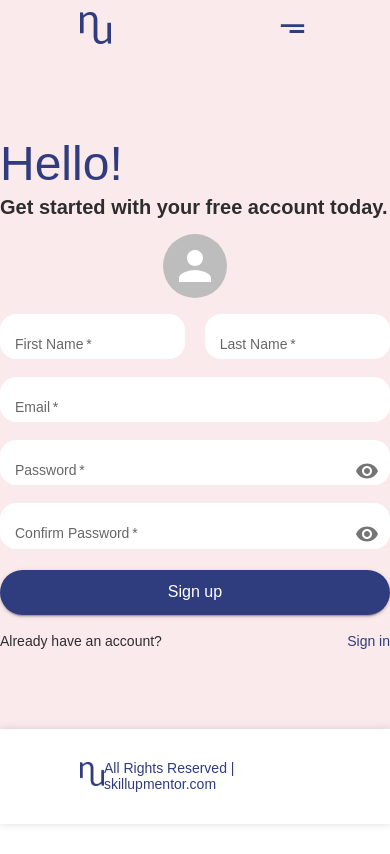
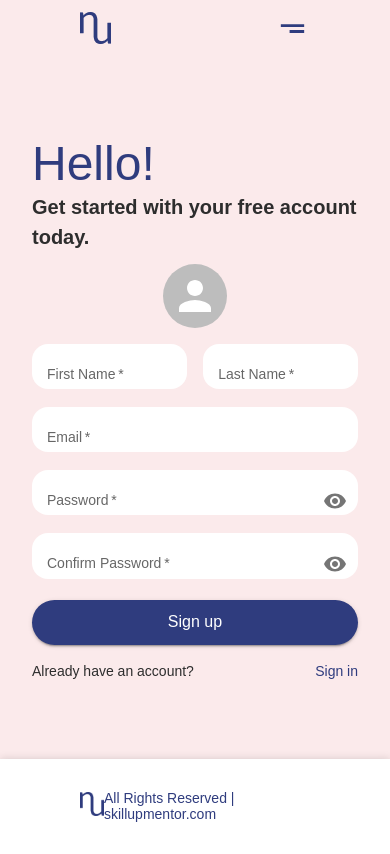
Before and after one commit to micicat123/event-registration-frontend, a Next.js app: page /register in a window 390 px wide. Built offline with nearby package versions, Linux system fonts and the light colour scheme.

Commit message:
responsive login and register

```diff
--- a/pages/login/index.tsx
+++ b/pages/login/index.tsx
@@ -2,7 +2,6 @@ import React, { SyntheticEvent, useState } from "react";
 import Layout from "../../components/layout";
 import {
   Box,
-  Button,
   FormControl,
   FormHelperText,
   IconButton,
@@ -61,10 +60,9 @@ export default function Login() {
             flexDirection: "column",
             justifyContent: "center",
             maxWidth: "488px",
-            ml: "auto",
-            mr: "auto",
             pt: "12rem",
             pb: "10em",
+            mx: { xs: 4, sm: "auto" },
           }}
         >
           <Typography color="primary" variant="h2">
--- a/pages/register/index.tsx
+++ b/pages/register/index.tsx
@@ -3,7 +3,6 @@ import Layout from "../../components/layout";
 import {
   Avatar,
   Box,
-  Button,
   Dialog,
   DialogActions,
   DialogContent,
@@ -14,7 +13,6 @@ import {
   IconButton,
   InputAdornment,
   Link,
-  TextField,
   Typography,
 } from "@mui/material";
 import MUITheme from "../../conifg/MUI_theme";
@@ -120,8 +118,7 @@ export default function Register() {
             justifyContent: "center",
             maxWidth: "488px",
             pt: "8.5rem",
-            ml: "auto",
-            mr: "auto",
+            mx: { xs: 4, sm: "auto" },
           }}
         >
           <Typography color="primary" variant="h2">
```
